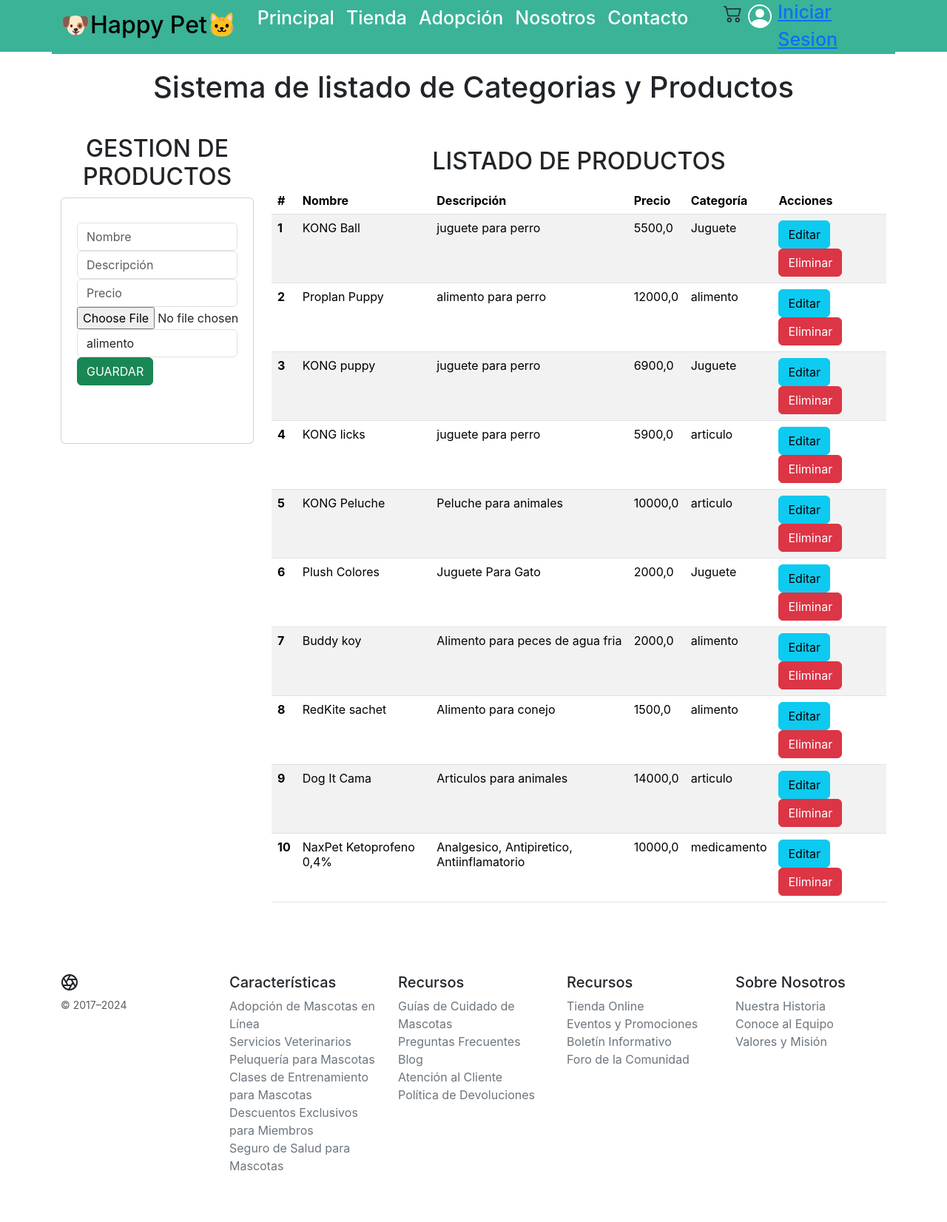
After one commit to FrancesscoRipeti/Prueba-Programacion-Web, a Django app: page /listar_admin in a window 1280 px wide. The commit adds this page. Shown: the whole page at 74% size. Run offline with Django 5.2, Linux system fonts and the light colour scheme; data comes from the database, SQL or seed files in the repository; both versions use the stored data as it was after the commit; some libraries are stand-ins or nearby versions.

Commit message:
actualizaciion
pudimos arreglar problemas que tuvimos

```diff
--- /dev/null
+++ b/animales_PW/templates/admin_crud/listar_admin.html
@@ -0,0 +1,80 @@
+{% extends 'base.html' %}
+{% load static %}
+
+{% block title %}
+<title>Listar_producto</title>
+{% endblock %}
+
+{% block content %}
+<div class="container py-4">
+    <center>
+        <h1>Sistema de listado de Categorias y Productos</h1>
+    </center>
+    <br>
+    <div class="row">
+        <div class="col-sm-12 col-md-3 col-lg-3 col-xl-3">
+            <h2>GESTION DE PRODUCTOS</h2>
+            <div class="card">
+                <div class="card-body py-2">
+                    <form action="{% url 'registrar_prod' %}" method="POST" enctype="multipart/form-data">
+                        {% csrf_token %}
+                        <div class="form-group">
+                            <input type="text" id="txtNombre" name="txtNombre" class="form-control" placeholder="Nombre" minlength="6" maxlength="50" required>
+                        </div>
+                        <div class="form-group">
+                            <input type="text" id="txtDescripcion" name="txtDescripcion" class="form-control" placeholder="Descripción" minlength="10" maxlength="200" required>
+                        </div>
+                        <div class="form-group">
+                            <input type="number" id="txtPrecio" name="txtPrecio" class="form-control" placeholder="Precio" min="100" step="100" required>
+                        </div>
+                        <div class="form-group">
+                            <input type="file" id="imgUpload" name="imgUpload" class="form-control-file" accept="image/*" required>
+                        </div>
+                        <div class="form-group">
+                            <select id="txtCategoria" name="txtCategoria" class="form-control" required>
+                                {% for cat in categorias %}
+                                <option value="{{ cat.id }}">{{ cat.nombre }}</option>
+                                {% endfor %}
+                            </select>
+                        </div>
+                        <div class="form-group">
+                            <button type="submit" class="btn btn-success btn-block">GUARDAR</button>
+                        </div>
+                    </form>
+                </div>
+            </div>
+        </div>
+        <div class="col-sm-12 col-md-9 col-lg-9 col-xl-9">
+            <h2>LISTADO DE PRODUCTOS</h2>
+            <div class="table-responsive py-2">
+                <table class="table table-striped">
+                    <thead>
+                        <tr>
+                            <th scope="col">#</th>
+                            <th scope="col">Nombre</th>
+                            <th scope="col">Descripción</th>
+                            <th scope="col">Precio</th>
+                            <th scope="col">Categoría</th>
+                            <th colspan="2">Acciones</th>
+                        </tr>
+                    </thead>
+                    <tbody>
+                        {% for prod in productos %}
+                        <tr>
+                            <th scope="row">{{ forloop.counter }}</th>
+                            <td>{{ prod.nombre }}</td>
+                            <td>{{ prod.descripcion }}</td>
+                            <td>{{ prod.precio }}</td>
+                            <td>{{ prod.categoria.nombre }}</td>  <!-- Access category name -->
+                            <td>
+                                <a href="editar_prod/{{prod.id}}" class="btn btn-info">Editar</a>
+                                <a href="eliminar_prod/{{prod.id}}" class="btn btn-danger">Eliminar</a>
+                        </tr>
+                        {% endfor %}
+                    </tbody>
+                </table>
+            </div>
+        </div>
+    </div>
+</div>
+{% endblock %}
--- a/animales_PW/templates/base.html
+++ b/animales_PW/templates/base.html
@@ -42,12 +42,10 @@
                             </li>
                             <!-- Icono de carrito usando Font Awesome -->
                             <div class="nav-item ms-4">
-                                <a class="nav-link" href="/carrito">
-                                    <i class="fas fa-shopping-cart"></i>
-                                </a>
+                                <a class="nav-link" href="/carrito"></a>
                             </div>
                             <li class="carrito-desplegable">
-                                <svg xmlns="http://www.w3.org/2000/svg" width="16" height="16" fill="currentColor"
+                                <svg xmlns="http://www.w3.org/2000/svg" width="25" height="25" fill="currentColor"
                                     class="bi bi-cart2" viewBox="0 0 16 16">
                                     <path
                                         d="M0 2.5A.5.5 0 0 1 .5 2H2a.5.5 0 0 1 .485.379L2.89 4H14.5a.5.5 0 0 1 .485.621l-1.5 6A.5.5 0 0 1 13 11H4a.5.5 0 0 1-.485-.379L1.61 3H.5a.5.5 0 0 1-.5-.5M3.14 5l1.25 5h8.22l1.25-5zM5 13a1 1 0 1 0 0 2 1 1 0 0 0 0-2m-2 1a2 2 0 1 1 4 0 2 2 0 0 1-4 0m9-1a1 1 0 1 0 0 2 1 1 0 0 0 0-2m-2 1a2 2 0 1 1 4 0 2 2 0 0 1-4 0" />
@@ -61,7 +59,6 @@
                                                 <th>Cantidad</th>
                                                 <th>Precio</th>
                                             </tr>
-
                                         </thead>
                                         <tbody>
                                         </tbody>
--- a/animales_PW/templates/index.html
+++ b/animales_PW/templates/index.html
@@ -180,6 +180,3 @@
     </div>
 </section>
 {% endblock %}
-
-{% block scripts %}
-{% endblock %}
--- a/animales_PW/templates/registration/login.html
+++ b/animales_PW/templates/registration/login.html
@@ -23,3 +23,4 @@
     </div>
 </div>
 {% endblock %}
+<a href="">salir</a>
--- a/animales_PW/templates/registration/registro.html
+++ b/animales_PW/templates/registration/registro.html
@@ -24,3 +24,4 @@
     </div>
 </div>
 {% endblock %}
+<a href="">salir</a>
--- a/animales_PW/urls.py
+++ b/animales_PW/urls.py
@@ -1,5 +1,5 @@
 from django.urls import path
-from .views import tienda_ani, adopcion_ani, nosotros_ani, contacto_ani, reg_ini_sesion_ani, pago_ani, contacto_ani, index_new, nosotros_ani, registro, base
+from .views import tienda_ani, adopcion_ani, listar_admin, eliminar_prod, actualizar_prod, editar_prod, registrar_prod, nosotros_ani, contacto_ani,reg_ini_sesion_ani, pago_ani, contacto_ani, index, nosotros_ani, registro, base
 from django.contrib.auth import views as auth_views
 urlpatterns = [
     path('tienda_ani', tienda_ani, name='tienda_ani'),
@@ -11,6 +11,11 @@ urlpatterns = [
     path('contacto', contacto_ani, name='contacto_ani'),
     path('nosotros', nosotros_ani, name='nosotros_ani'),
     path('registro', registro, name='registro'),
-    path('', index_new, name='index_new'),
+    path('', index, name='index'),
     path('logout/', auth_views.LogoutView.as_view(), name='logout'),
+    path('listar_admin', listar_admin, name='listar_admin'),
+    path('registrar_prod/' ,registrar_prod, name='registrar_prod'),
+    path('eliminar_prod/<int:id>/', eliminar_prod, name='eliminar_prod'),
+    path('editar_prod/<int:id>/', editar_prod, name='editar_prod'),
+    path('actualizar_prod/<int:id>/', actualizar_prod, name='actualizar_prod'),
 ]
--- a/animales_PW/views.py
+++ b/animales_PW/views.py
@@ -47,5 +47,74 @@ def registro(request):
 def base(request):
     return render(request, 'base.html')
 
-def index_new(request):
-    return render(request, 'index_new.html')
+def index(request):
+    return render(request, 'index.html')
+
+def listar_admin(request):
+    categorias = categoria.objects.all()
+    productos = producto.objects.all()
+    context = {
+        'categorias': categorias,
+        'productos': productos,
+    }
+    return render(request, 'admin_crud/listar_admin.html', context)
+
+def registrar_prod(request):
+    if request.method == 'POST':
+        nombre = request.POST['txtNombre']
+        descripcion = request.POST['txtDescripcion']
+        precio = request.POST['txtPrecio']
+        img = request.FILES['imgUpload']  # Usa request.FILES para manejar la carga de archivos
+        categoria_id = request.POST['txtCategoria']
+
+        # Obtén la instancia de la categoría desde la base de datos
+        cat = categoria.objects.get(id=categoria_id)
+
+        # Crea el producto con la instancia de la categoría
+        producto.objects.create(
+            nombre=nombre,
+            descripcion=descripcion,
+            precio=precio,
+            imagen=img,
+            categoria=cat
+        )
+
+    # Asegúrate de pasar las categorías a la plantilla si es una solicitud GET
+    categorias = categoria.objects.all()
+    productos = producto.objects.all()  # Añade esto si necesitas pasar productos a la plantilla
+    return render(request, 'admin_crud/listar_admin.html', {'categorias': categorias, 'productos': productos})
+
+def eliminar_prod(request, id):
+    id_producto = producto.objects.get(id=id)
+    id_producto.delete()
+
+    categorias = categoria.objects.all()
+    productos = producto.objects.all()
+    return render(request, 'admin_crud/listar_admin.html', {'categorias': categorias, 'productos': productos})
+
+def editar_prod(request, id):
+    id_producto = producto.objects.get(id=id)
+
+    return render(request , 'admin_crud/editar_prod.html', {"id_producto": id_producto})
+
+def actualizar_prod(request):
+    if request.method == 'POST':
+        nombre = request.POST['txtNombre']
+        descripcion = request.POST['txtDescripcion']
+        precio = request.POST['txtPrecio']
+        img = request.FILES['imgUpload']  # Usa request.FILES para manejar la carga de archivos
+        categoria_id = request.POST['txtCategoria']
+
+        # Obtén la instancia de la categoría desde la base de datos
+        cat = categoria.objects.get(id=categoria_id)
+
+        producto.objects.filter(id=id).update(
+            nombre=nombre,
+            descripcion=descripcion,
+            precio=precio,
+            imagen=img,
+            categoria=cat
+        )
+        producto.save()
+
+    return render(request , 'admin_crud/editar_prod.html')
```
Also changed, not shown: animales_PW/static/css/style_ani.css (+13 -9 lines), animales_PW/templates/admin_crud/editar_prod.html (added, +46 -0 lines), animales_PW/templates/registration/perfil.html (deleted), db.sqlite3, media/productos/Proplan_Puppy_0hoULbp.jpg (added), media/productos/Proplan_Puppy_5jKpF2c.jpg (added), media/productos/Proplan_Puppy_h4mXNc0.jpg (added), media/productos/Proplan_Puppy_iV6wCrX.jpg (added), media/productos/Proplan_Puppy_qsQZfdE.jpg (added), media/productos/Proplan_Puppy_wI03uye.jpg (added), media/productos/RedKite_Sachet_1YYJ9Pt.webp (added), media/productos/RedKite_Sachet_8biT9vQ.webp (added).
